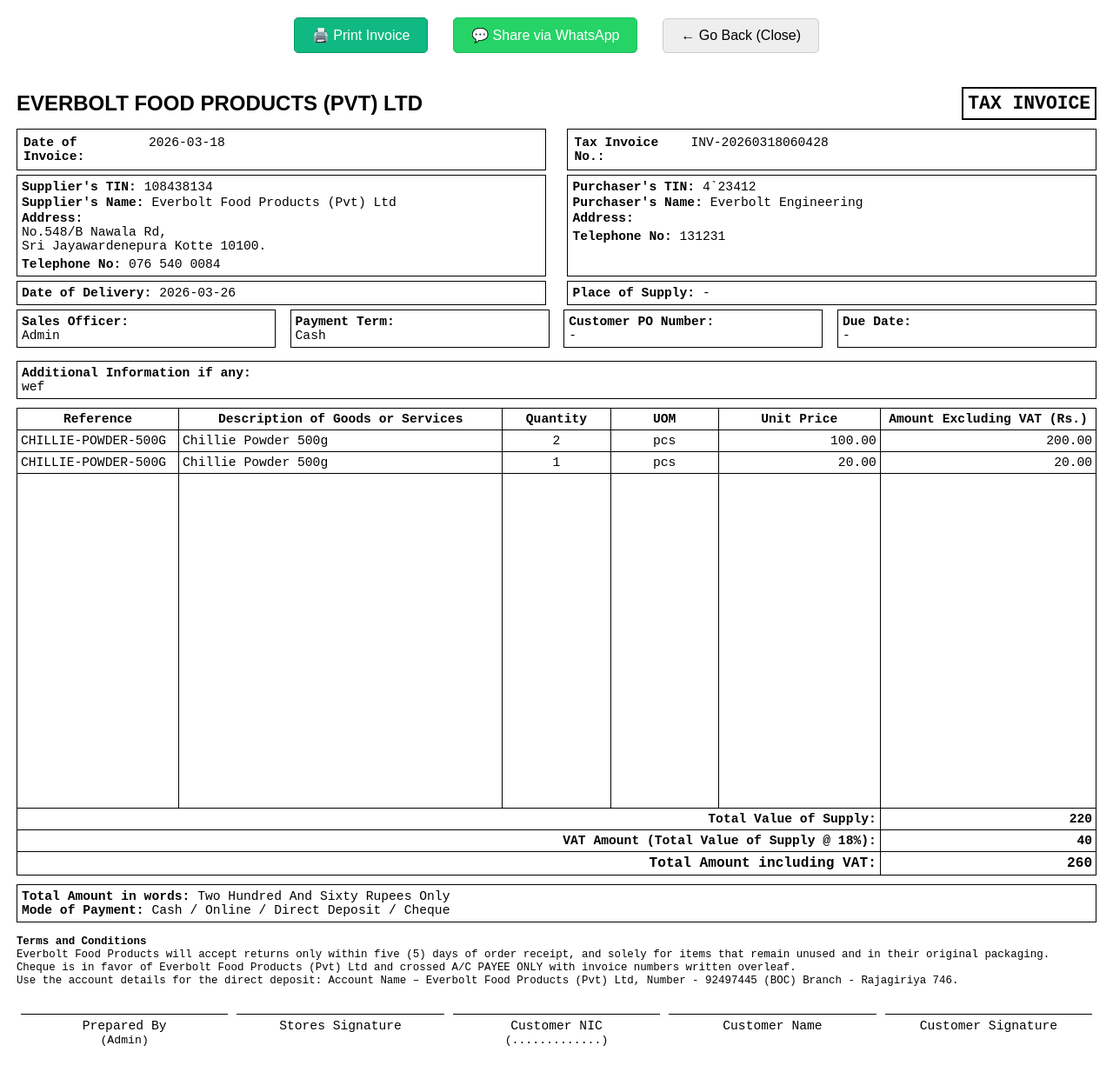
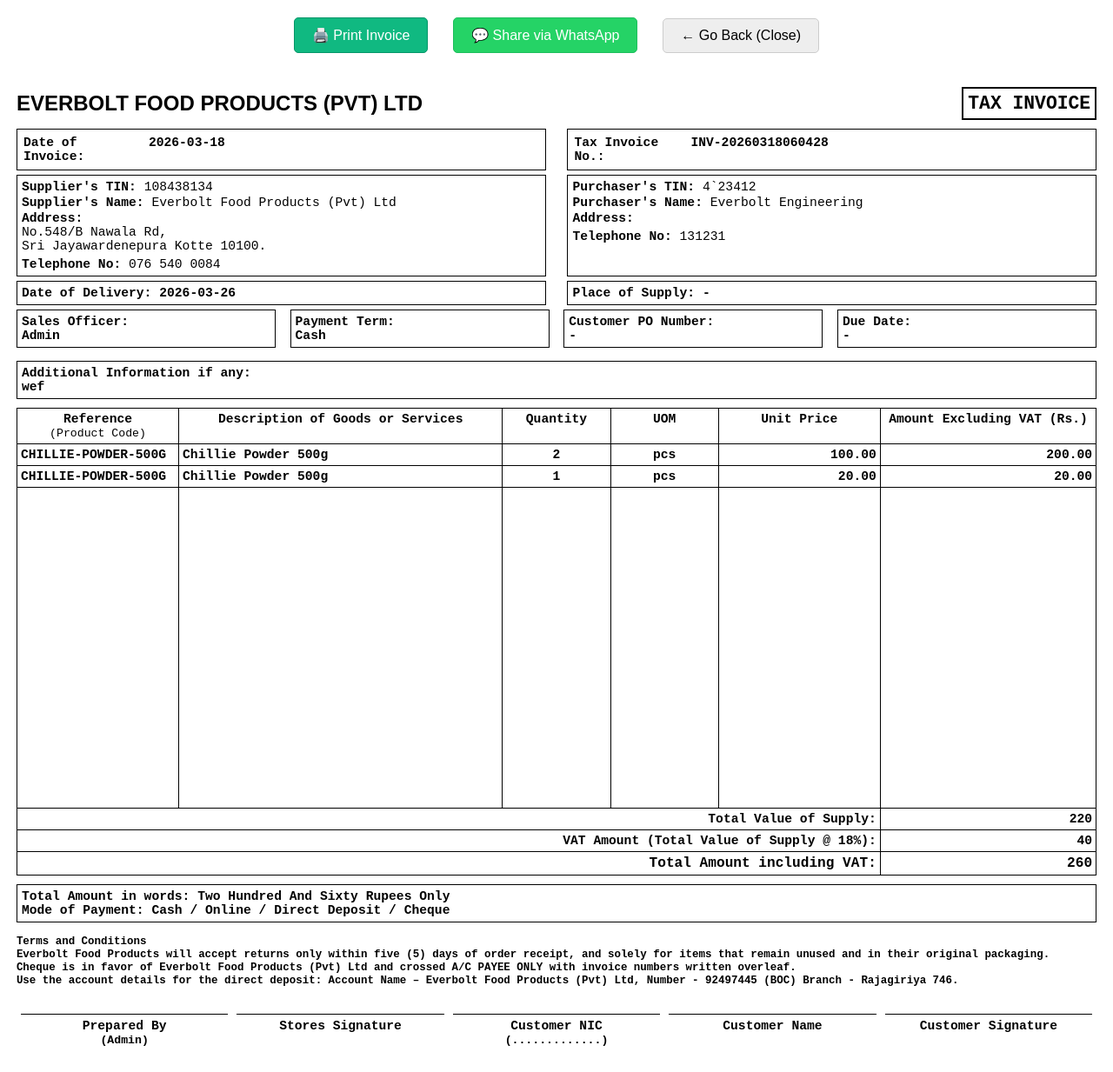
Before and after one commit to kavindunaveen/Everbolt-Food-ERP, a Django app: page /sales/invoices/1/print/ in a window 1280 px wide. Shown: the whole page at 87% size. Run offline with Django 5.2, Linux system fonts and the light colour scheme; a user stored in the database is signed in; data comes from the database, SQL or seed files in the repository; both versions use the stored data as it was after the commit; some libraries are stand-ins or nearby versions.

Commit message:
style: update invoice print layout with bold text

```diff
--- a/sales/templates/sales/invoice_print.html
+++ b/sales/templates/sales/invoice_print.html
@@ -13,6 +13,7 @@
         body {
             font-family: 'Courier New', Courier, monospace;
             font-size: 11pt;
+            font-weight: bold;
             color: #000;
             background: #fff;
             margin: 0;
@@ -226,7 +227,7 @@
             <table class="items-table" style="height: 100%; margin-bottom: 0;">
             <thead>
                 <tr>
-                    <th width="15%">Reference</th>
+                    <th width="15%">Reference<br><span style="font-size: 0.9em; font-weight: normal;">(Product Code)</span></th>
                     <th width="30%">Description of Goods or Services</th>
                     <th width="10%">Quantity</th>
                     <th width="10%">UOM</th>
```
Also changed, not shown: db.sqlite3.
